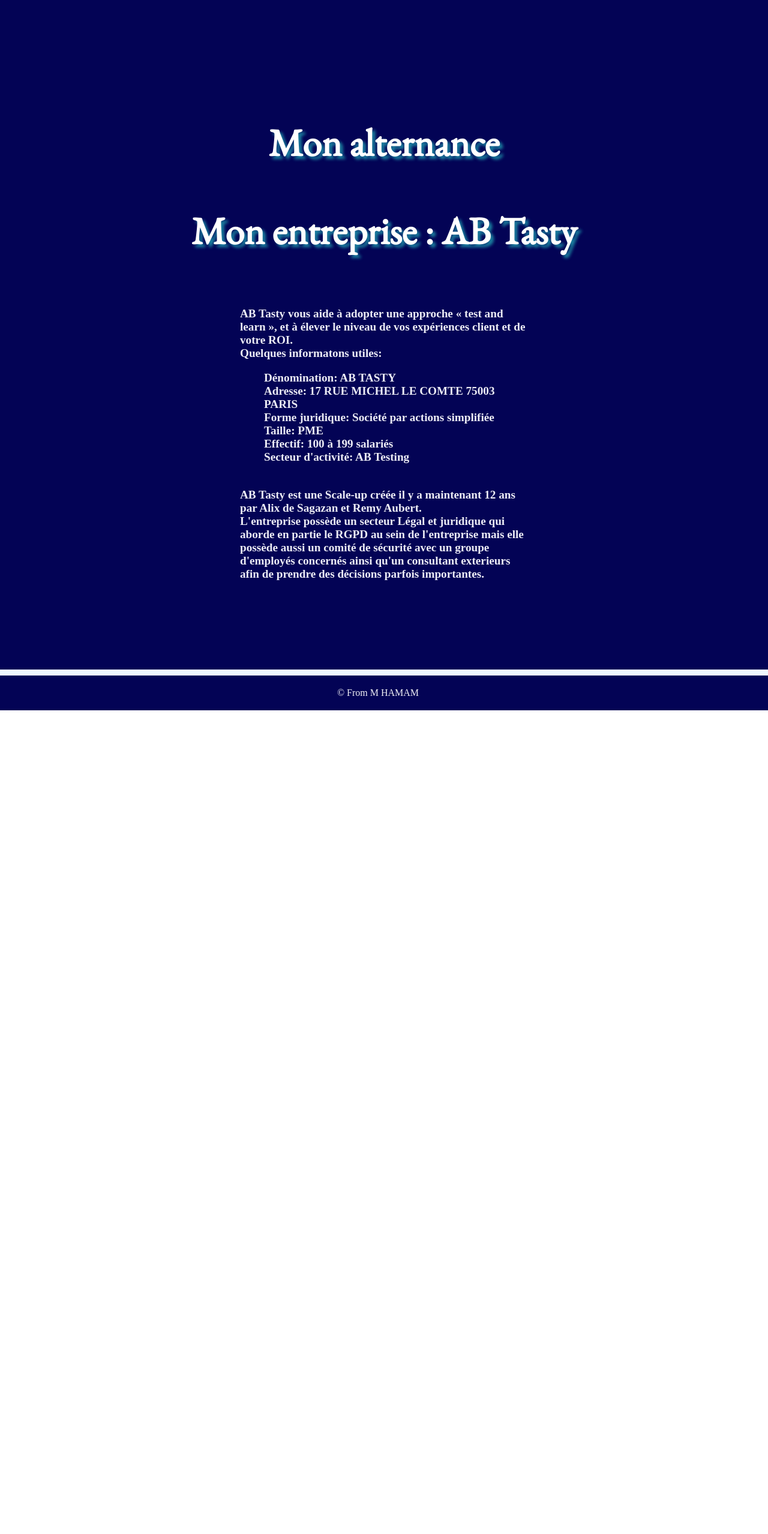
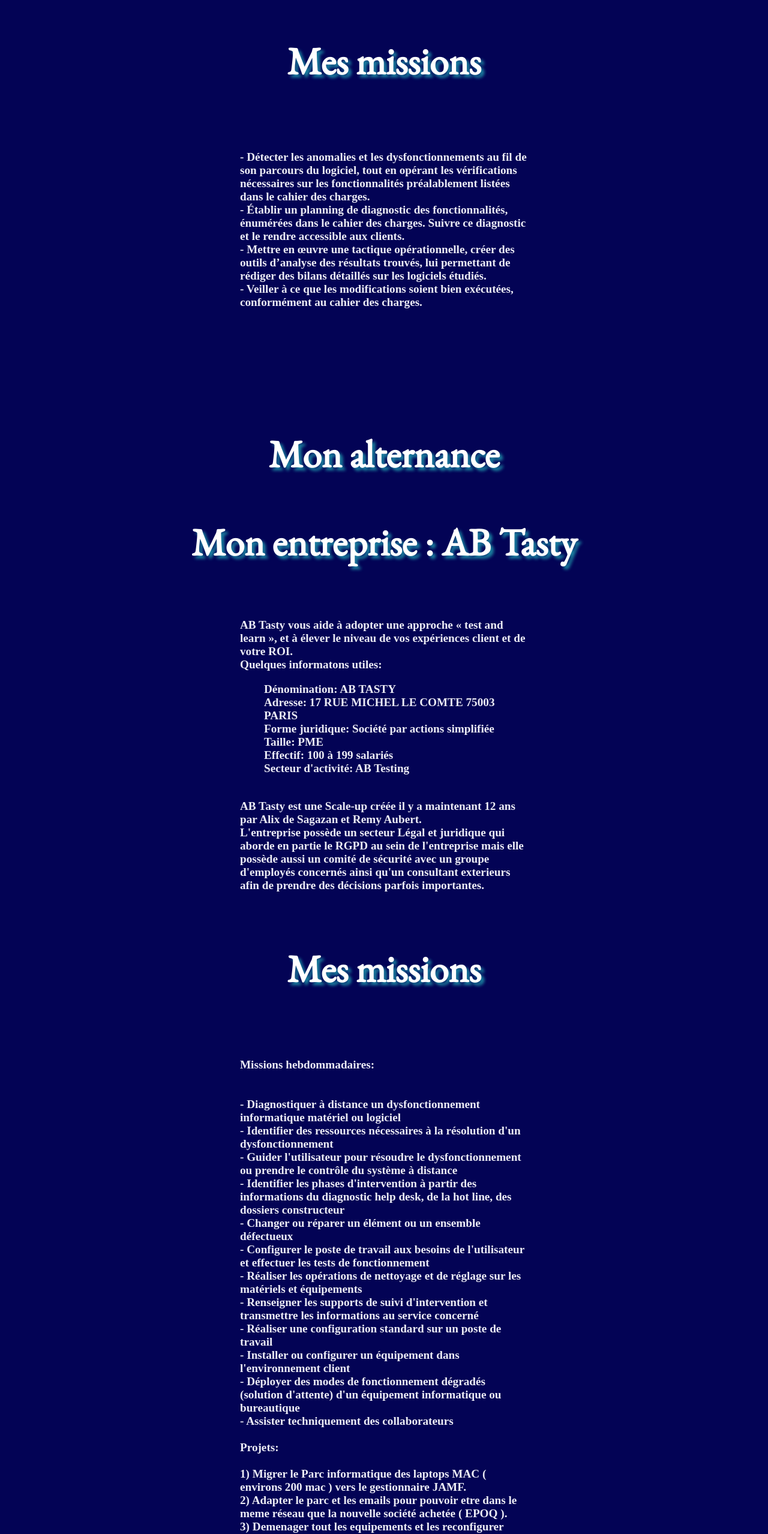
Before and after one commit to IntraXtra/Mon-Site, a plain HTML site: page experience.html in a window 1280 px wide. Shown: the part 1596-4153 px from the top of the page at 60% size. Before the commit the page ends 2780 px from the top, so only its background shows below. Drawn offline with nearby package versions, Linux system fonts and the light colour scheme; a web font is replaced by a local one.

Commit message:
experience
exp

```diff
--- a/experience.html
+++ b/experience.html
@@ -67,7 +67,15 @@
                 <br>L'entreprise n'a pas de secteur légal et ne prends donc pas en compte le RGPD.<br>
                 <br>
 
-            </h4></p>
+            </h4>
+            <h3>Mes missions</h3>
+            <h4><br><br>
+                - Détecter les anomalies et les dysfonctionnements au fil de son parcours du logiciel, tout en opérant les vérifications nécessaires sur les fonctionnalités préalablement listées dans le cahier des charges.
+                <br> - Établir un planning de diagnostic des fonctionnalités, énumérées dans le cahier des charges. Suivre ce diagnostic et le rendre accessible aux clients.
+                <br> - Mettre en œuvre une tactique opérationnelle, créer des outils d’analyse des résultats trouvés, lui permettant de rédiger des bilans détaillés sur les logiciels étudiés.
+                <br> - Veiller à ce que les modifications soient bien exécutées, conformément au cahier des charges.
+            </h4>
+        </p>
 
             </div>
     <section>
@@ -92,7 +100,28 @@
                 <br>
                 <br>
 
-            </h4></p>
+            </h4>
+            <h3>Mes missions</h3>
+            <h4>
+                <br><br>Missions hebdommadaires:<br><br>
+                <br> - Diagnostiquer à distance un dysfonctionnement informatique matériel ou logiciel
+                <br>- Identifier des ressources nécessaires à la résolution d'un dysfonctionnement
+                <br>- Guider l'utilisateur pour résoudre le dysfonctionnement ou prendre le contrôle du système à distance
+                <br>- Identifier les phases d'intervention à partir des informations du diagnostic help desk, de la hot line, des dossiers constructeur
+                <br>- Changer ou réparer un élément ou un ensemble défectueux
+                <br>- Configurer le poste de travail aux besoins de l'utilisateur et effectuer les tests de fonctionnement
+                <br>- Réaliser les opérations de nettoyage et de réglage sur les matériels et équipements
+                <br>- Renseigner les supports de suivi d'intervention et transmettre les informations au service concerné
+                <br>- Réaliser une configuration standard sur un poste de travail
+                <br>- Installer ou configurer un équipement dans l'environnement client
+                <br>- Déployer des modes de fonctionnement dégradés (solution d'attente) d'un équipement informatique ou bureautique
+                <br>- Assister techniquement des collaborateurs
+                <br><br> Projets:<br><br>
+                1) Migrer le Parc informatique des laptops MAC ( environs 200 mac ) vers le gestionnaire JAMF.
+                <br>2) Adapter le parc et les emails pour pouvoir etre dans le meme réseau que la nouvelle société achetée ( EPOQ ).
+                <br>3) Demenager tout les equipements et les reconfigurer dans les nouveaux bureaux.
+            </h4>
+        </p>
 
 
             </div>
```
Also changed, not shown: index.html (+3 -1 lines).
